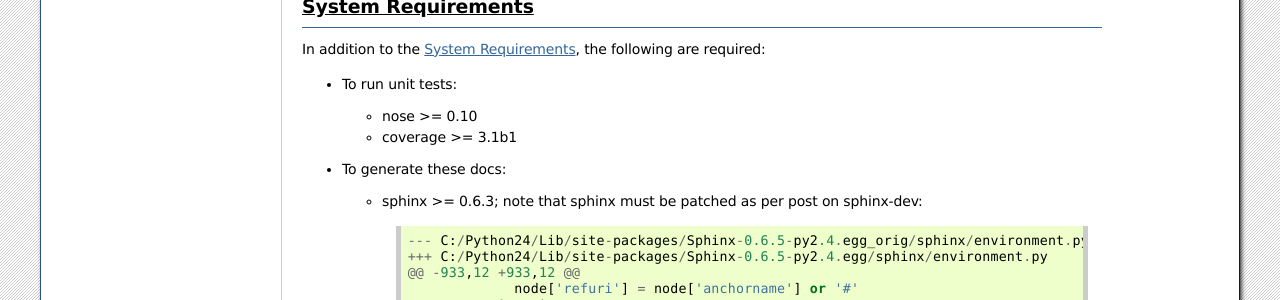
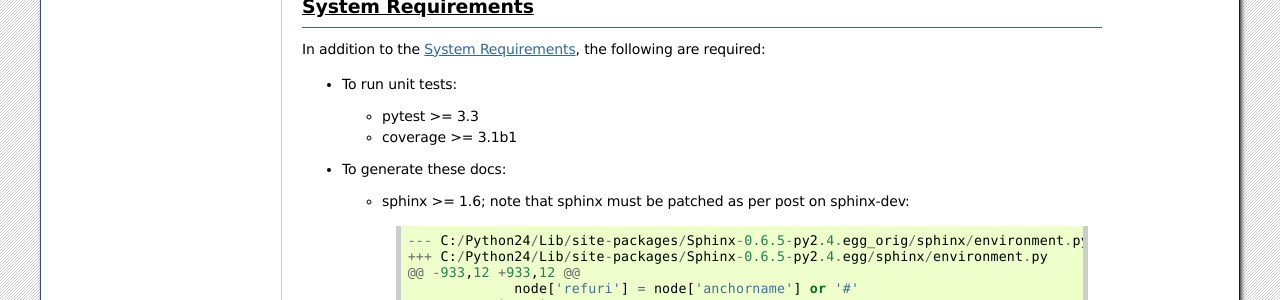
Before and after one commit to schollii/pypubsub, a Sphinx documentation site: the page built from docs/development/dev_index.rst, in a window 1280 px wide and 900 px high, scrolled down 823 px. Shown: the part 152-452 px from the top of the window. Built offline with Sphinx 7.4.7, drawn with Linux system fonts in a browser that asks for light colours; pages that are not in the unit, such as notebooks, are missing from menus.

Commit message:
Update doc since using pytest not nose

```diff
--- a/docs/development/dev_index.rst
+++ b/docs/development/dev_index.rst
@@ -57,13 +57,13 @@ In addition to the :ref:`label-install-reqs`, the following are required:
 
 - To run unit tests:
 
-  - nose >= 0.10
+  - pytest >= 3.3
   - coverage >= 3.1b1
 
 
 - To generate these docs:
 
-  - sphinx >= 0.6.3; note that sphinx must be patched as per post on
+  - sphinx >= 1.6; note that sphinx must be patched as per post on
     sphinx-dev:
 
     .. literalinclude:: sphinx_patch1.txt
```
